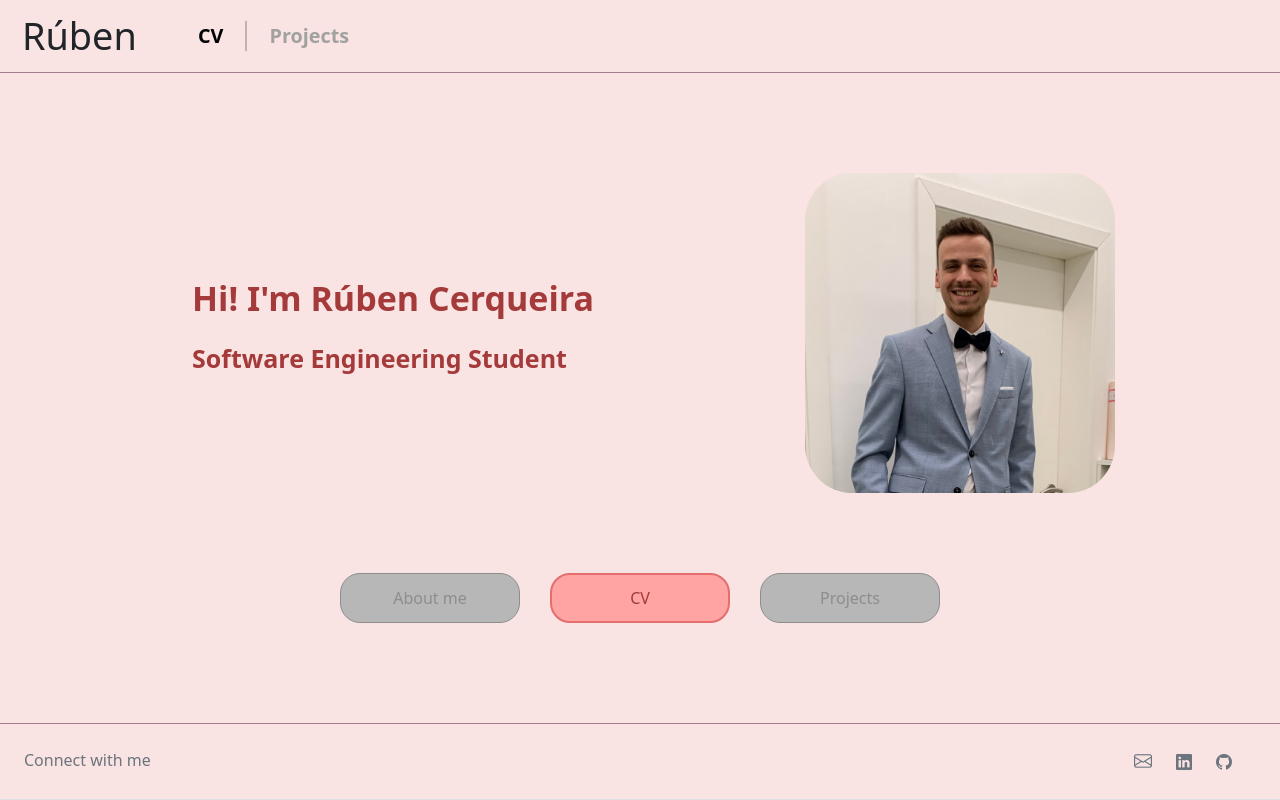
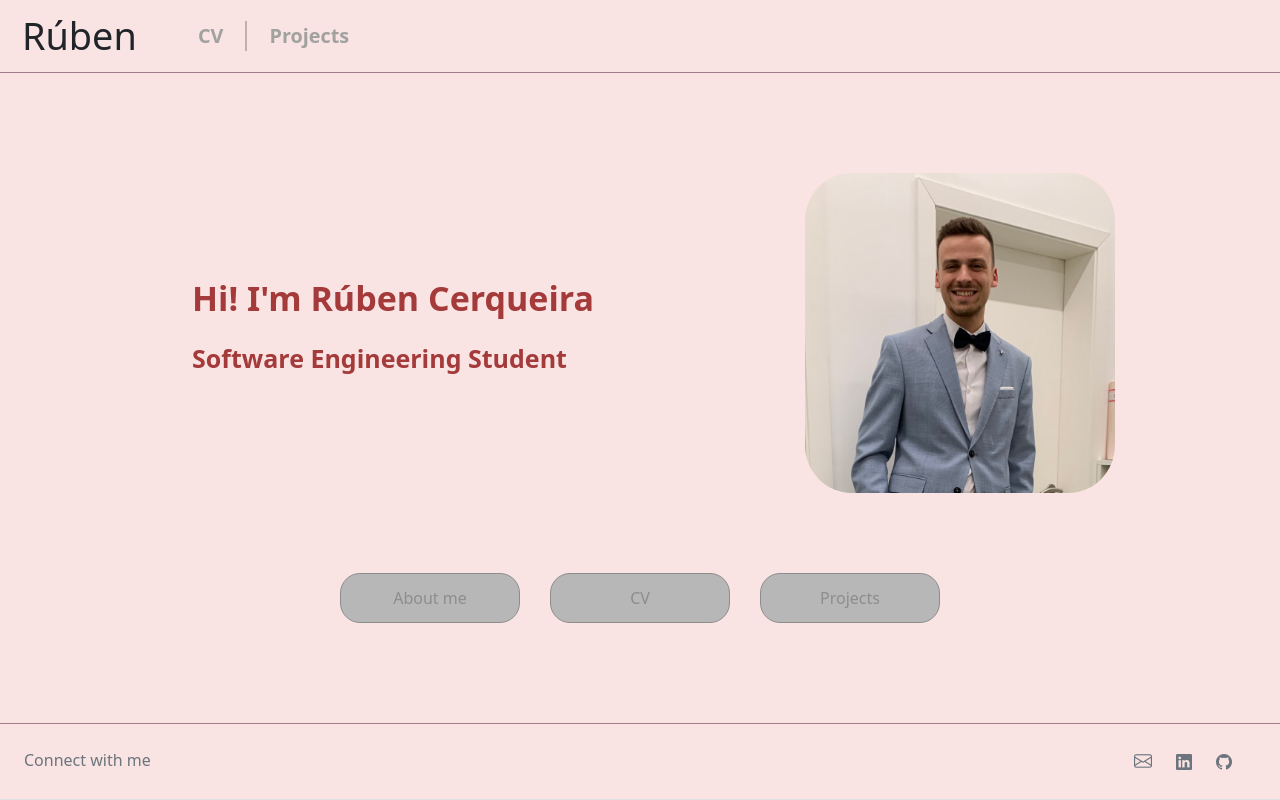
Before and after one commit to rubenccerqueira/rubenccerqueira.github.io, an Angular app: page /dashboard in a window 1280 px wide. Built offline with nearby package versions, Linux system fonts and the light colour scheme.

Commit message:
temporarily disable CV

```diff
--- a/src/app/app.component.html
+++ b/src/app/app.component.html
@@ -3,7 +3,7 @@
   <div id="navigationBar" class="d-flex">
     <a class="homeLabel" routerLink="/dashboard">Rúben</a>
     <ul class="d-flex flex-grow-1">
-      <li>
+      <li class="disabled">
         <a routerLink="/cv" routerLinkActive="active-link">CV</a>
       </li>
       <li class="disabled">
--- a/src/app/dashboard/dashboard.component.html
+++ b/src/app/dashboard/dashboard.component.html
@@ -11,7 +11,7 @@
     </div>
     <div id="buttonGroup">
       <button routerLink="/routerLink" class="disabled">About me</button>
-      <button routerLink="/cv">CV</button>
+      <button routerLink="/cv" class="disabled">CV</button>
       <button routerLink="/projects" class="disabled">Projects</button>
     </div>
   </div>
```
Also changed, not shown: 4 other files (tests, documents, lock files or other folders).
